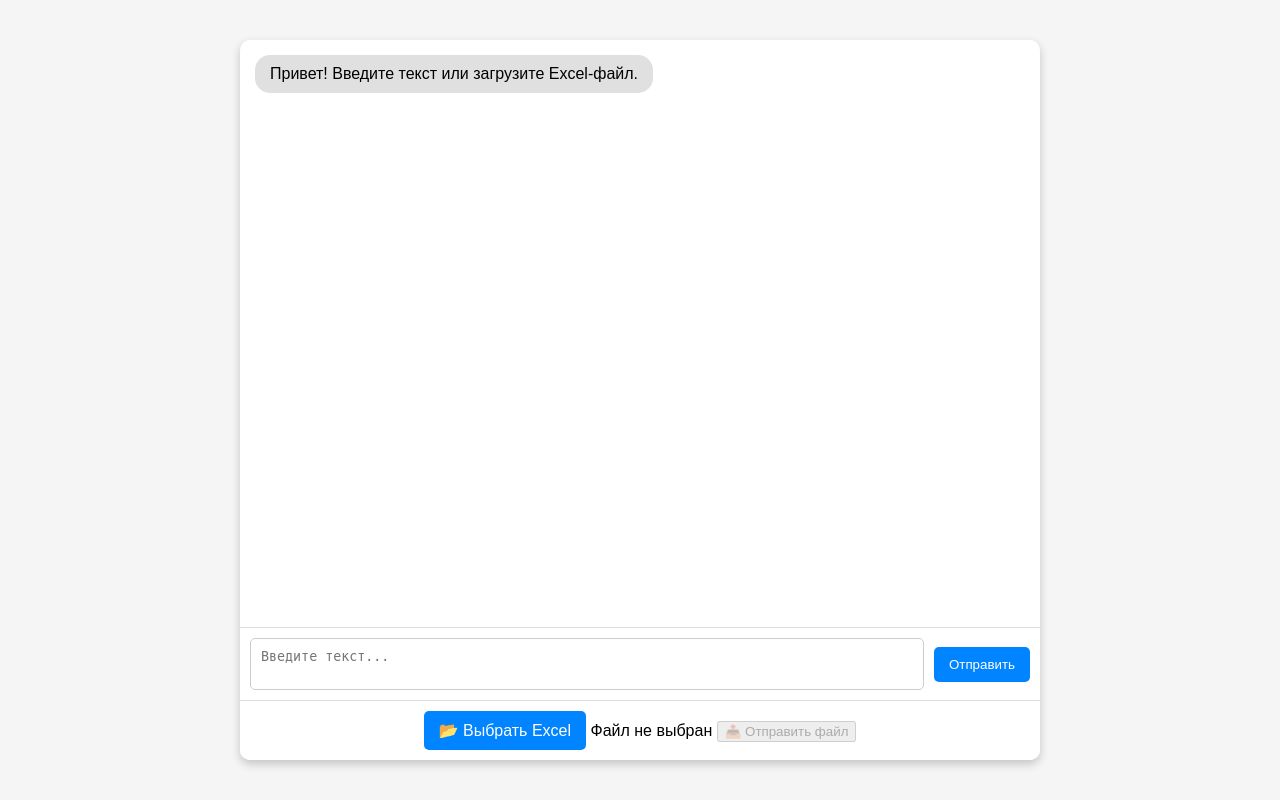
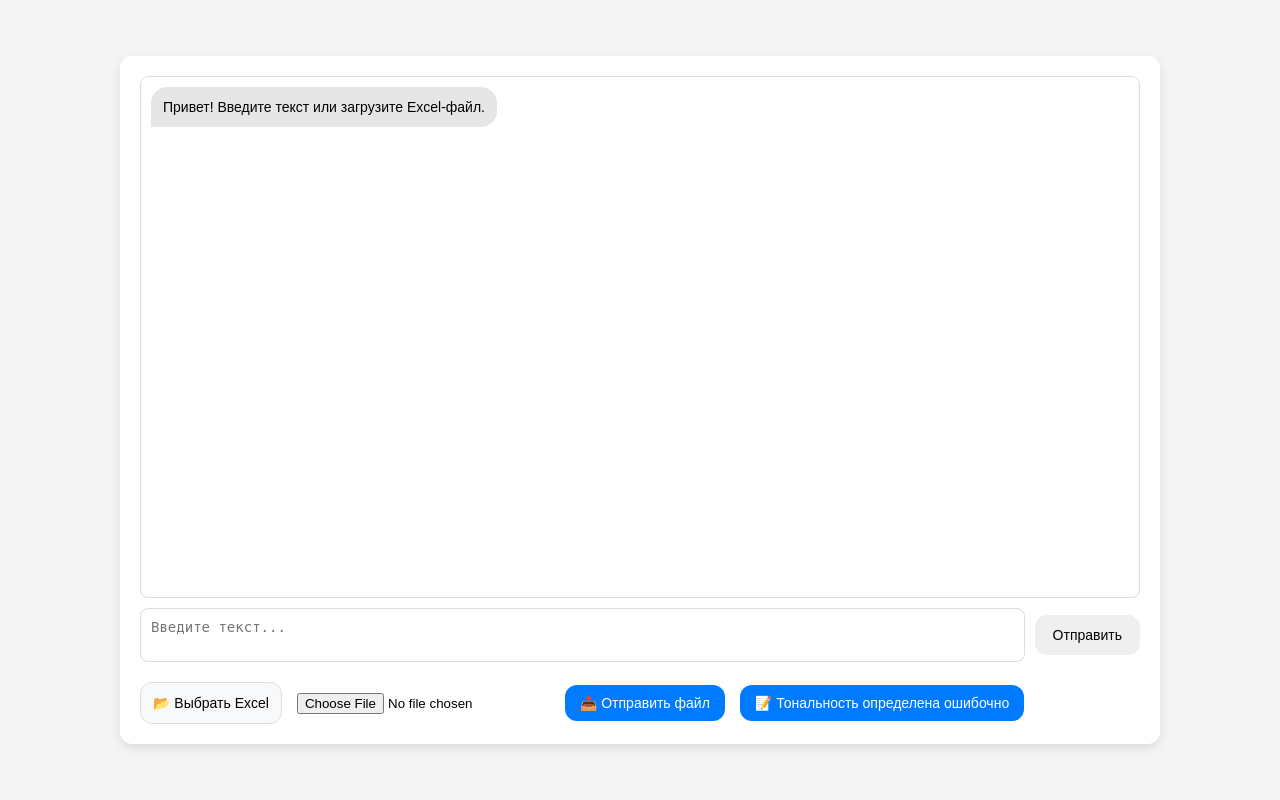
Before and after one commit to warwj/OpenAmNyam_Project, a Flask app: page / in a window 1280 px wide. Run offline with Flask 3, Linux system fonts and the light colour scheme.

Commit message:
2. Add feedback + fix interface

```diff
--- a/app.py
+++ b/app.py
@@ -1,37 +1,40 @@
 from flask import Flask, render_template, request, jsonify, send_file
-from transformers import AutoTokenizer, AutoModelForSequenceClassification
+from transformers import AutoTokenizer, AutoModelForSequenceClassification, Trainer, TrainingArguments
 import torch
 import pandas as pd
 import os
 
 app = Flask(__name__)
 
-# Путь к сохранённой модели (распакованный архив)
-model_directory = "D:\modelivan"  # Укажите корректный путь
-tokenizer = AutoTokenizer.from_pretrained(model_directory)
-model = AutoModelForSequenceClassification.from_pretrained(model_directory)
+# Пути к файлам
+MODEL_DIR = "D:/modelivan"  # Укажите корректный путь к модели
+FEEDBACK_FILE = "user_feedback.csv"
+UPLOAD_FOLDER = "uploads"
+RESULT_FOLDER = "results"
 
-# Словарь для отображения числовых меток в понятный текст с эмодзи
+# Создаем папки, если их нет
+os.makedirs(UPLOAD_FOLDER, exist_ok=True)
+os.makedirs(RESULT_FOLDER, exist_ok=True)
+
+# Загружаем предобученную модель
+tokenizer = AutoTokenizer.from_pretrained(MODEL_DIR)
+model = AutoModelForSequenceClassification.from_pretrained(MODEL_DIR)
+
+# Словарь для отображения числовых меток в текст
 sentiment_mapping = {
     0: "Отрицательный тон 😞",
     1: "Нейтральный тон 😐",
     2: "Положительный тон 😊"
 }
 
-UPLOAD_FOLDER = "uploads"
-RESULT_FOLDER = "results"
-os.makedirs(UPLOAD_FOLDER, exist_ok=True)
-os.makedirs(RESULT_FOLDER, exist_ok=True)
-
-
 @app.route("/")
 def index():
+    """Отображает главную страницу"""
     return render_template("index.html")
-
 
 @app.route("/analyze", methods=["POST"])
 def analyze():
-    """Обрабатывает текст из запроса и возвращает предсказанную тональность с использованием модели"""
+    """Обрабатывает текст и возвращает предсказанную тональность"""
     data = request.get_json()
     text = data.get("text", "")
     if not text.strip():
@@ -43,13 +46,11 @@ def analyze():
     pred = torch.argmax(outputs.logits, dim=1).item()
     sentiment = sentiment_mapping.get(pred, "Неизвестно")
 
-    return jsonify({"sentiment": sentiment})
-
+    return jsonify({"sentiment": sentiment, "message_id": text})  # Используем текст как message_id
 
 @app.route("/upload", methods=["POST"])
 def upload():
-    """Обрабатывает загруженный Excel-файл, прогнозирует тональность для каждого текста в первом столбце,
-    сохраняет результат и возвращает ссылку для скачивания"""
+    """Обрабатывает загруженный Excel-файл и возвращает обработанный файл"""
     if "file" not in request.files:
         return jsonify({"error": "Файл не найден"}), 400
 
@@ -63,7 +64,7 @@ def upload():
 
         df = pd.read_excel(file_path, engine="openpyxl")
 
-        # Обрабатываем каждую строку (анализируем первый столбец)
+        # Анализируем каждый текст из первого столбца
         for index, text in enumerate(df.iloc[:, 0]):
             if isinstance(text, str) and text.strip():
                 inputs = tokenizer(text, return_tensors="pt", truncation=True, padding=True, max_length=128)
@@ -80,6 +81,69 @@ def upload():
     except Exception as e:
         return jsonify({"error": f"Ошибка обработки файла: {str(e)}"}), 500
 
+@app.route("/correct_feedback", methods=["POST"])
+def correct_feedback():
+    """Сохраняет исправления пользователя для дальнейшего дообучения модели"""
+    data = request.get_json()
+    message_id = data.get("message_id")
+    correct_sentiment = data.get("correct_sentiment")
+
+    if not message_id or not correct_sentiment:
+        return jsonify({"error": "Некорректные данные"}), 400
+
+    # Сохраняем исправление в CSV
+    feedback_data = pd.DataFrame([[message_id, correct_sentiment]], columns=["message_id", "correct_sentiment"])
+    if os.path.exists(FEEDBACK_FILE):
+        feedback_data.to_csv(FEEDBACK_FILE, mode='a', header=False, index=False, encoding="utf-8")
+    else:
+        feedback_data.to_csv(FEEDBACK_FILE, mode='w', index=False, encoding="utf-8")
+
+    return jsonify({"message": "Отзыв сохранен"}), 200
+
+@app.route("/train", methods=["POST"])
+def train_model():
+    """Дообучает модель на пользовательских исправлениях"""
+    if not os.path.exists(FEEDBACK_FILE):
+        return jsonify({"error": "Нет данных для дообучения"}), 400
+
+    feedback_data = pd.read_csv(FEEDBACK_FILE)
+
+    if feedback_data.empty:
+        return jsonify({"error": "Файл с исправлениями пуст"}), 400
+
+    texts = feedback_data["message_id"].tolist()
+    labels = feedback_data["correct_sentiment"].tolist()
+
+    # Преобразуем текстовые метки в числовые
+    label_map = {"negative": 0, "neutral": 1, "positive": 2}
+    labels = torch.tensor([label_map[label] for label in labels])
+
+    # Токенизируем тексты
+    inputs = tokenizer(texts, padding=True, truncation=True, return_tensors="pt")
+
+    # Определяем параметры тренировки
+    training_args = TrainingArguments(
+        output_dir="./fine_tuned_model",
+        num_train_epochs=3,
+        per_device_train_batch_size=4,
+        save_steps=500,
+        save_total_limit=2,
+        logging_dir="./logs",
+    )
+
+    # Запускаем дообучение
+    trainer = Trainer(
+        model=model,
+        args=training_args,
+        train_dataset={"input_ids": inputs["input_ids"], "labels": labels},
+    )
+    trainer.train()
+
+    # Сохраняем обновленную модель
+    model.save_pretrained("fine_tuned_rubert")
+    tokenizer.save_pretrained("fine_tuned_rubert")
+
+    return jsonify({"message": "Модель успешно дообучена!"}), 200
 
 @app.route("/download/<filename>")
 def download_file(filename):
@@ -87,6 +151,5 @@ def download_file(filename):
     file_path = os.path.join(RESULT_FOLDER, filename)
     return send_file(file_path, as_attachment=True)
 
-
 if __name__ == "__main__":
     app.run(debug=True, threaded=True, host="0.0.0.0", port=5000)
--- a/static/script.js
+++ b/static/script.js
@@ -1,4 +1,5 @@
 document.addEventListener("DOMContentLoaded", function () {
+    // Отправка сообщения по нажатию Enter
     document.getElementById("user-input").addEventListener("keypress", function (event) {
         if (event.key === "Enter" && !event.shiftKey) {
             event.preventDefault();
@@ -6,16 +7,14 @@ document.addEventListener("DOMContentLoaded", function () {
         }
     });
 
+    // Обработчик выбора файла
     document.getElementById("file-input").addEventListener("change", function (event) {
         let file = event.target.files[0];
-        let fileNameDisplay = document.getElementById("file-name");
         let uploadBtn = document.getElementById("upload-btn");
 
         if (file) {
-            fileNameDisplay.textContent = "Выбран файл: " + file.name;
             uploadBtn.disabled = false;
         } else {
-            fileNameDisplay.textContent = "Файл не выбран";
             uploadBtn.disabled = true;
         }
     });
@@ -45,11 +44,12 @@ function uploadFile() {
     let file = fileInput.files[0];
 
     if (!file) {
-        addMessage("bot", "⚠️ Файл не выбран.");
+        alert("Файл не выбран.");
         return;
     }
 
-    addMessage("user", `📂 Отправка файла: ${file.name}...`);
+    // Отображаем файл как сообщение от пользователя
+    addMessage("user", `📂 Отправлен файл: ${file.name}`);
 
     let formData = new FormData();
     formData.append("file", file);
@@ -63,11 +63,24 @@ function uploadFile() {
         if (data.error) {
             addMessage("bot", `❌ Ошибка: ${data.error}`);
         } else {
-            addMessage("bot", `✅ Файл загружен! <a href="${data.file_url}" download>🔗 Скачать результат</a>`);
+            addMessage("bot", `✅ Файл обработан! <a href="${data.file_url}" download>🔗 Скачать результат</a>`);
         }
+    });
+}
+
+function showFeedbackForm() {
+    document.getElementById("feedback-form").classList.toggle("hidden");
+}
+
+function sendCorrection(correctSentiment) {
+    fetch("/correct_feedback", {
+        method: "POST",
+        headers: { "Content-Type": "application/json" },
+        body: JSON.stringify({ message_id: "last_message", correct_sentiment: correctSentiment })
     })
-    .catch(() => {
-        addMessage("bot", "❌ Ошибка загрузки файла.");
+    .then(() => {
+        alert("Спасибо! Ваш отзыв учтен.");
+        document.getElementById("feedback-form").classList.add("hidden");
     });
 }
 
--- a/static/styles.css
+++ b/static/styles.css
@@ -1,100 +1,144 @@
 body {
     font-family: Arial, sans-serif;
-    background-color: #f5f5f5;
+    background-color: #f4f4f4;
     display: flex;
     justify-content: center;
     align-items: center;
     height: 100vh;
     margin: 0;
-    flex-direction: column;
 }
 
 .chat-container {
-    width: 100%;
-    max-width: 800px;
-    height: 90vh;
+    width: 90%;
+    max-width: 1000px;
     background: white;
-    box-shadow: 0 4px 10px rgba(0, 0, 0, 0.2);
-    border-radius: 10px;
-    overflow: hidden;
+    padding: 20px;
+    border-radius: 12px;
+    box-shadow: 0px 4px 10px rgba(0, 0, 0, 0.1);
     display: flex;
     flex-direction: column;
+    gap: 10px;
 }
 
 .chat-box {
-    flex-grow: 1;
+    height: 500px;
     overflow-y: auto;
-    padding: 15px;
+    border: 1px solid #ddd;
+    padding: 10px;
+    border-radius: 8px;
     display: flex;
     flex-direction: column;
     gap: 10px;
 }
 
 .chat-message {
-    padding: 10px 15px;
-    border-radius: 15px;
     max-width: 70%;
+    padding: 12px;
+    border-radius: 16px;
+    font-size: 14px;
     word-wrap: break-word;
 }
 
-.chat-message.user {
-    background-color: #0084ff;
+/* Сообщения пользователя - справа */
+.user {
+    align-self: flex-end;
+    background: #007bff;
     color: white;
-    align-self: flex-end;
+    border-radius: 16px 16px 0 16px;
 }
 
-.chat-message.bot {
-    background-color: #e0e0e0;
+/* Сообщения бота - слева */
+.bot {
+    align-self: flex-start;
+    background: #e6e6e6;
     color: black;
-    align-self: flex-start;
+    border-radius: 16px 16px 16px 0;
 }
 
 .chat-input {
     display: flex;
-    padding: 10px;
-    background: #fff;
-    border-top: 1px solid #ddd;
+    gap: 10px;
     align-items: center;
 }
 
-.chat-input textarea {
-    flex-grow: 1;
+textarea {
+    flex: 1;
     padding: 10px;
-    border: 1px solid #ccc;
-    border-radius: 5px;
+    border-radius: 8px;
+    border: 1px solid #ddd;
     resize: none;
+    font-size: 14px;
 }
 
-.chat-input button {
-    background-color: #0084ff;
-    color: white;
+button {
+    padding: 12px 18px;
     border: none;
-    padding: 10px 15px;
+    border-radius: 12px;
     cursor: pointer;
-    border-radius: 5px;
-    margin-left: 10px;
+    transition: background 0.3s;
+    font-size: 14px;
 }
 
-.chat-input button:hover {
-    background-color: #005bb5;
+button:hover {
+    background: #007bff;
+    color: white;
 }
 
 .file-upload {
-    padding: 10px;
-    text-align: center;
-    background: #fff;
-    border-top: 1px solid #ddd;
-}
-
-input[type="file"] {
-    display: none;
+    display: flex;
+    align-items: center;
+    gap: 15px;
+    margin-top: 10px;
 }
 
 .custom-file-upload {
-    background-color: #0084ff;
+    background: #f8f9fa;
+    padding: 12px;
+    border-radius: 12px;
+    cursor: pointer;
+    border: 1px solid #ddd;
+    display: flex;
+    align-items: center;
+    gap: 5px;
+    font-size: 14px;
+}
+
+.custom-file-upload:hover {
+    background: #ddd;
+}
+
+#file-name {
+    display: none; /* Скрываем текст "Файл не выбран" */
+}
+
+#upload-btn, #feedback-btn {
+    background: #007bff;
     color: white;
+    font-size: 14px;
+    display: flex;
+    align-items: center;
+    gap: 5px;
     padding: 10px 15px;
+    border-radius: 12px;
     cursor: pointer;
-    border-radius: 5px;
-    display: inline-block;
+    transition: background 0.3s;
 }
+
+#upload-btn:hover, #feedback-btn:hover {
+    background: #0056b3;
+}
+
+
+.feedback-form {
+    display: flex;
+    flex-direction: column;
+    gap: 5px;
+    margin-top: 10px;
+    padding: 10px;
+    border-radius: 12px;
+    background: #f1f1f1;
+}
+
+.hidden {
+    display: none;
+}
--- a/templates/index.html
+++ b/templates/index.html
@@ -18,8 +18,15 @@
         <div class="file-upload">
             <label for="file-input" class="custom-file-upload">📂 Выбрать Excel</label>
             <input type="file" id="file-input" accept=".xlsx">
-            <span id="file-name">Файл не выбран</span>
             <button id="upload-btn" onclick="uploadFile()" disabled>📤 Отправить файл</button>
+            <button id="feedback-btn" onclick="showFeedbackForm()">📝 Тональность определена ошибочно</button>
+        </div>
+
+        <div id="feedback-form" class="feedback-form hidden">
+            <p>Какой должна быть правильная тональность?</p>
+            <button onclick="sendCorrection('positive')">😊 Положительная</button>
+            <button onclick="sendCorrection('neutral')">😐 Нейтральная</button>
+            <button onclick="sendCorrection('negative')">😞 Отрицательная</button>
         </div>
     </div>
     <script src="{{ url_for('static', filename='script.js') }}"></script>
```
Also changed, not shown: user_feedback/user_fb.csv (added, +8 -0 lines), 1 other file.
